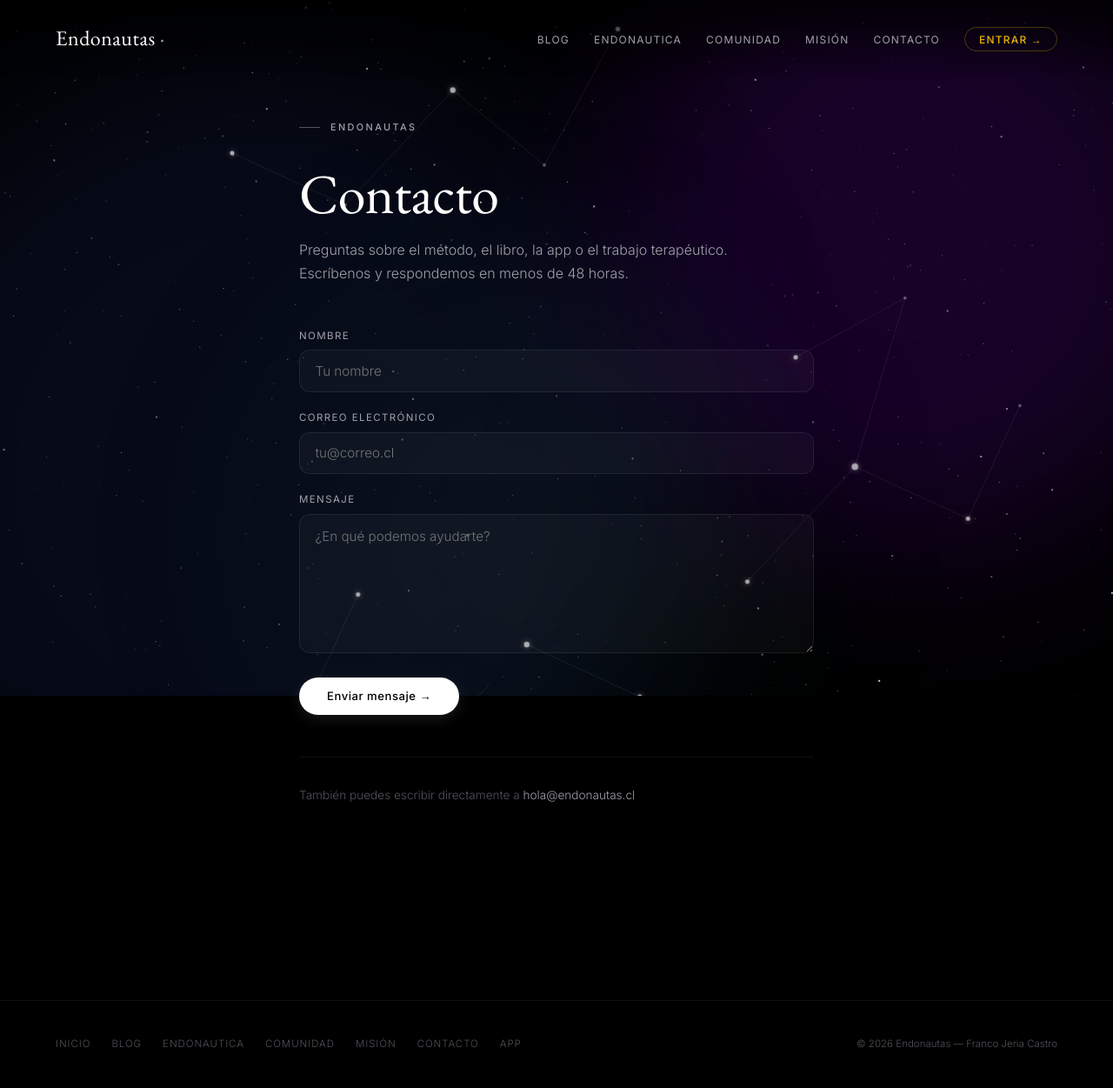
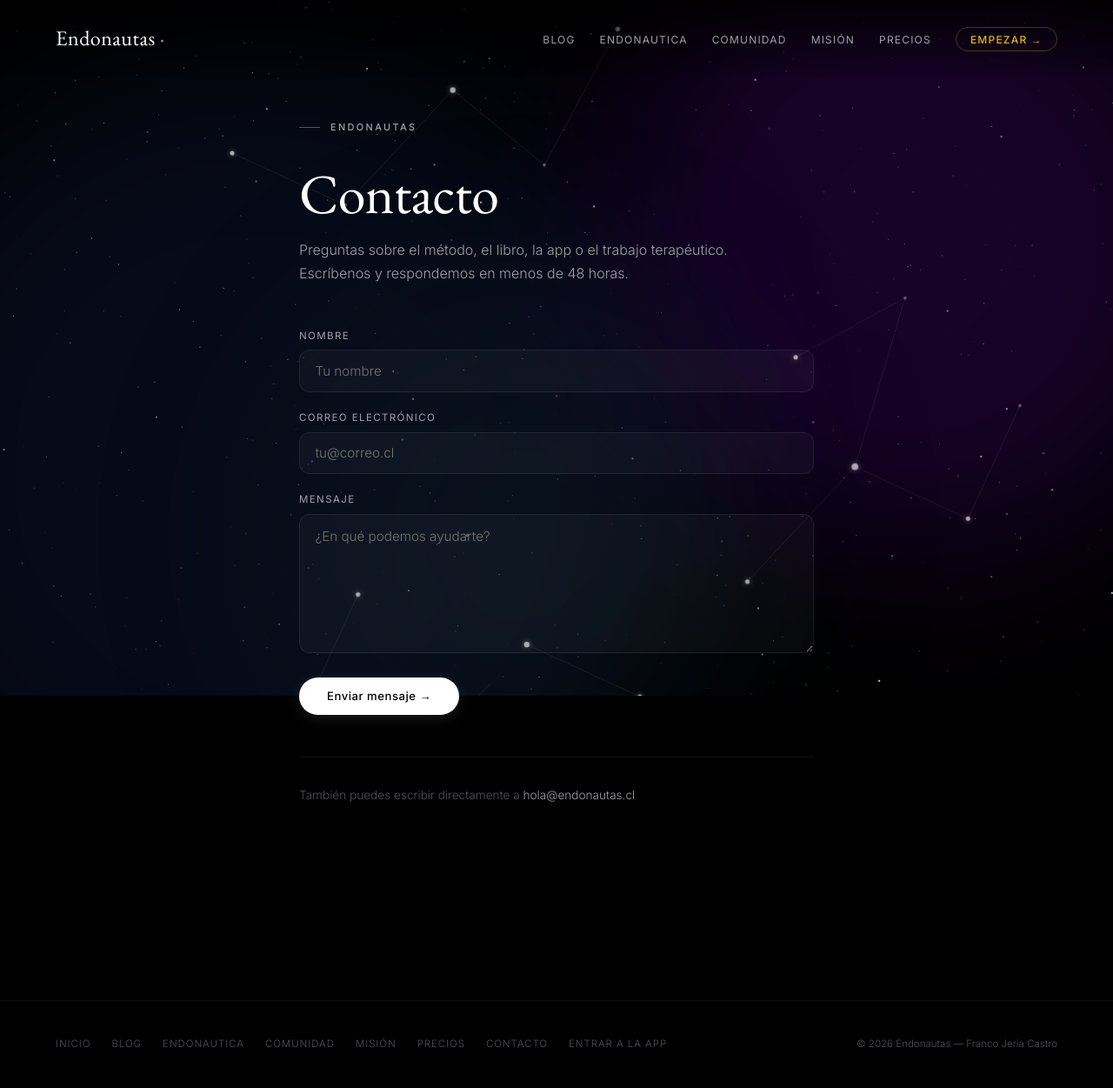
Before and after one commit to jeria88/blog-endonautas, a Django app: page /contacto/ in a window 1280 px wide. Shown: the whole page at 87% size. Run offline with Django 5.2, Linux system fonts and the light colour scheme.

Commit message:
design: alinear plataforma con estándar visual del ebook
- Eliminar --teal (residuo de mirrorwork, sin uso)
- Eliminar --accent2 (purple, ajeno al sistema visual del ebook)
- glass-bg: 0.03 → 0.02, glass-hov: 0.06 → 0.05 (iguales al ebook)
- surface: 0.03 → 0.02 (consistente)
- Nav: añadir Precios → app.endonautas.cl/precios/
- Nav: CTA "Entrar →" → "Empezar →" apuntando a /registro/
- Footer: añadir Precios, renombrar "App" → "Entrar a la app"

Co-Authored-By: Claude Sonnet 4.6 <noreply@anthropic.com>

```diff
--- a/templates/base_editorial.html
+++ b/templates/base_editorial.html
@@ -37,16 +37,14 @@
       --gold:         #EAB308;
       --accent:       #EAB308;
       --gold-glow:    rgba(234,179,8,0.18);
-      --teal:         #4ecdc4;
-      --glass-bg:     rgba(255,255,255,0.03);
+      --glass-bg:     rgba(255,255,255,0.02);
       --glass-bd:     rgba(255,255,255,0.08);
-      --glass-hov:    rgba(255,255,255,0.06);
+      --glass-hov:    rgba(255,255,255,0.05);
       --font-serif:   'EB Garamond', Georgia, serif;
       --font-heading: 'EB Garamond', Georgia, serif;
       --font-ui:      'Inter', system-ui, sans-serif;
-      --surface:      rgba(255,255,255,0.03);
+      --surface:      rgba(255,255,255,0.02);
       --border:       rgba(255,255,255,0.08);
-      --accent2:      #7c6dfa;
     }
 
     html { scroll-behavior: smooth; background: var(--bg); }
@@ -317,10 +315,10 @@
     <ul class="nav-links">
       <li><a href="/blog/">Blog</a></li>
       <li class="nav-hide-sm"><a href="https://ebook.endonautas.cl" target="_blank">Endonautica</a></li>
-      <li><a href="/comunidad/">Comunidad</a></li>
+      <li class="nav-hide-md"><a href="/comunidad/">Comunidad</a></li>
       <li class="nav-hide-md"><a href="/mision/">Misión</a></li>
-      <li><a href="/contacto/">Contacto</a></li>
-      <li><a href="https://app.endonautas.cl" class="nav-cta">Entrar →</a></li>
+      <li class="nav-hide-sm"><a href="https://app.endonautas.cl/precios/" target="_blank">Precios</a></li>
+      <li><a href="https://app.endonautas.cl/accounts/registro/" class="nav-cta">Empezar →</a></li>
     </ul>
   </nav>
 </header>
@@ -336,8 +334,9 @@
     <a href="https://ebook.endonautas.cl">Endonautica</a>
     <a href="/comunidad/">Comunidad</a>
     <a href="/mision/">Misión</a>
+    <a href="https://app.endonautas.cl/precios/">Precios</a>
     <a href="/contacto/">Contacto</a>
-    <a href="https://app.endonautas.cl">App</a>
+    <a href="https://app.endonautas.cl/accounts/registro/">Entrar a la app</a>
   </div>
   <span class="footer-copy">© {% now "Y" %} Endonautas — Franco Jeria Castro</span>
 </footer>
```
